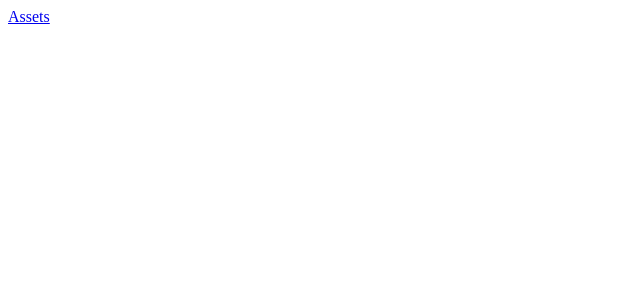
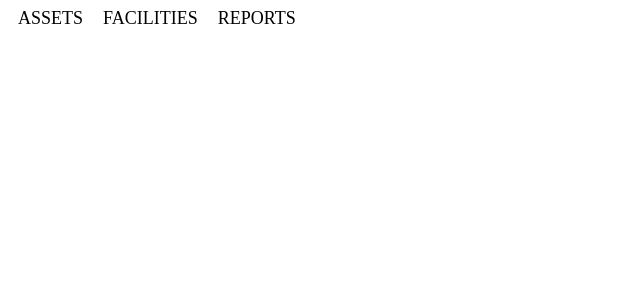
Before and after one commit to bglibota/-WEB-IndoorLocalization-CleanCoders, an Angular app: page / in a window 1280 px wide. Shown: the top 300 px of the page, without its empty margins (0-640 px from the left). Built offline with nearby package versions, Linux system fonts and the light colour scheme.

Commit message:
Added elements in navigation and styled it

```diff
--- a/src/app/app.component.html
+++ b/src/app/app.component.html
@@ -1,5 +1,7 @@
-<nav>
-  <a routerLink="/assets">Assets</a>
+<nav class="navbar">
+  <a routerLink="/assets">ASSETS</a>
+  <a routerLink="/assets">FACILITIES</a>
+  <a routerLink="/assets">REPORTS</a>
 </nav>
 
 
--- a/src/app/app.component.scss
+++ b/src/app/app.component.scss
@@ -0,0 +1,6 @@
+.navbar a {
+    font-size: 18px;
+    color: black;
+    text-decoration: none;
+    padding: 10px;
+  }
```
